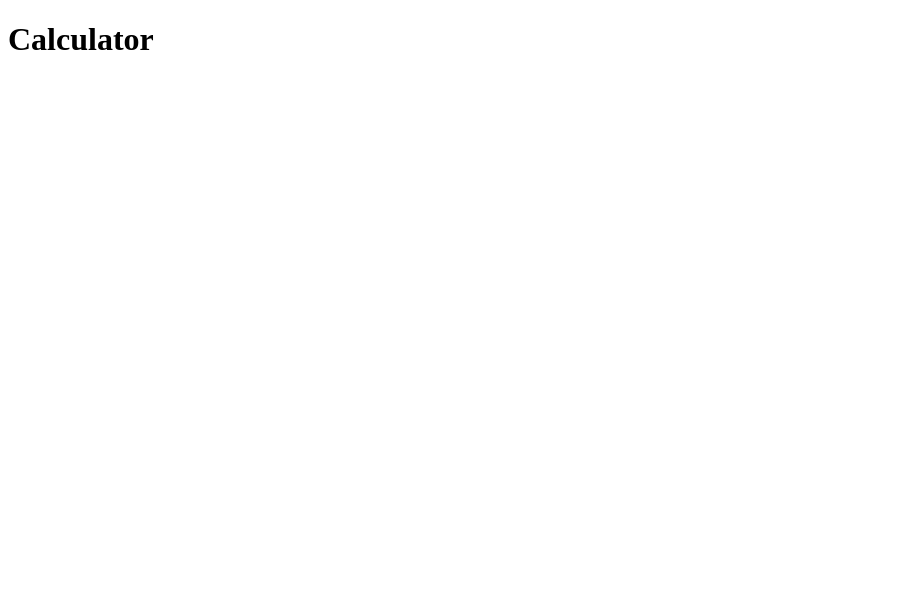
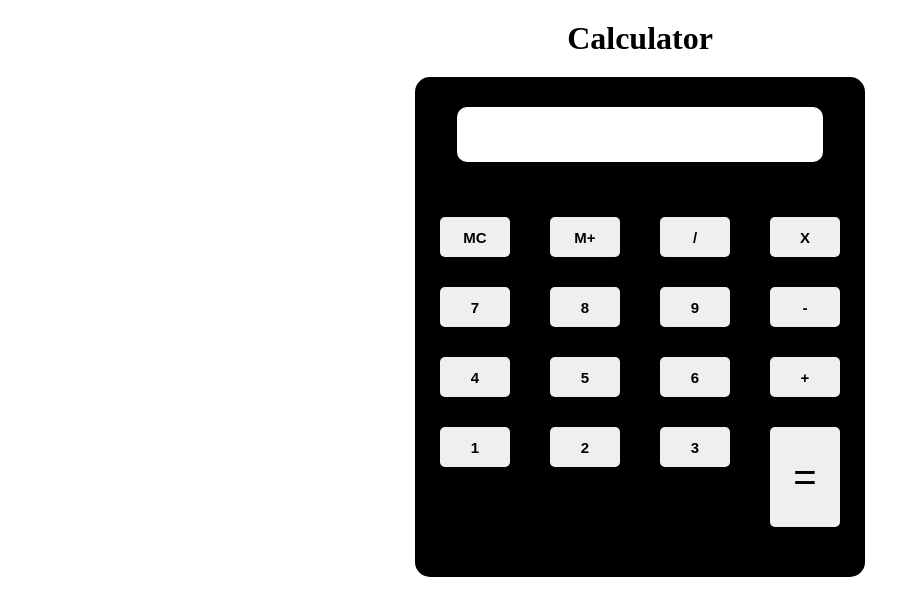
Before and after one commit to sahilPatil20/ICP-7.0-Calculator, a plain HTML site: page index.html in a window 1280 px wide. Shown: the whole page, without its empty margins (0-919 px from the left). Drawn offline with Linux system fonts and the light colour scheme.

Commit message:
structure created

```diff
--- a/index.html
+++ b/index.html
@@ -4,8 +4,64 @@
     <meta charset="UTF-8">
     <meta name="viewport" content="width=device-width, initial-scale=1.0">
     <title>Calculator</title>
+    <link rel="stylesheet" href="./style.css">
 </head>
 <body>
     <h1>Calculator</h1>
+    <div class="calculator">
+        <div class="input-display">
+            <input type="text" class="input-display">
+        </div>
+        <div class="btns">
+            <div>
+                <button class="btn">MC</button>
+            </div>
+            <div>
+                <button class="btn">M+</button>
+            </div>
+            <div>
+                <button class="btn">/</button>
+            </div>
+            <div>
+                <button class="btn">X</button>
+            </div>
+            <div>
+                <button class="btn">7</button>
+            </div>
+            <div>
+                <button class="btn">8</button>
+            </div>
+            <div>
+                <button class="btn">9</button>
+            </div>
+            <div>
+                <button class="btn">-</button>
+            </div>
+            <div>
+                <button class="btn">4</button>
+            </div>
+            <div>
+                <button class="btn">5</button>
+            </div>
+            <div>
+                <button class="btn">6</button>
+            </div>
+            <div>
+                <button class="btn">+</button>
+            </div>
+            <div>
+                <button class="btn">1</button>
+            </div>
+            <div>
+                <button class="btn">2</button>
+            </div>
+            <div>
+                <button class="btn">3</button>
+            </div>
+            <div>
+                <button class="equals">=</button>
+            </div>
+        </div>
+    </div>
 </body>
 </html>
--- /dev/null
+++ b/style.css
@@ -0,0 +1,48 @@
+h1 {
+    text-align: center;
+    margin: 20px;
+}
+
+.calculator {
+   width: 450px;
+   height: 500px;
+   background-color: #000;
+   margin: 20px auto;
+   border-radius: 15px;
+}
+
+.input-display {
+    width: 85%;
+    display: block;
+    margin: 10px auto;
+    padding: 20px;
+    border-radius: 10px;
+    border: none;
+}
+
+.btns {
+    display: flex;
+    justify-content: space-evenly;
+    flex-wrap: wrap;
+}
+
+.btn {
+    width: 70px;
+    height: 40px;
+    cursor: pointer;
+    border: none;
+    border-radius: 5px;
+    font-size: 15px;
+    font-weight: bold;
+    margin: 15px;
+}
+
+.equals {
+    height: 100px;
+    width: 70px;
+    cursor: pointer;
+    border: none;
+    border-radius: 5px;
+    font-size: 40px;
+    margin: 15px;
+}
```
